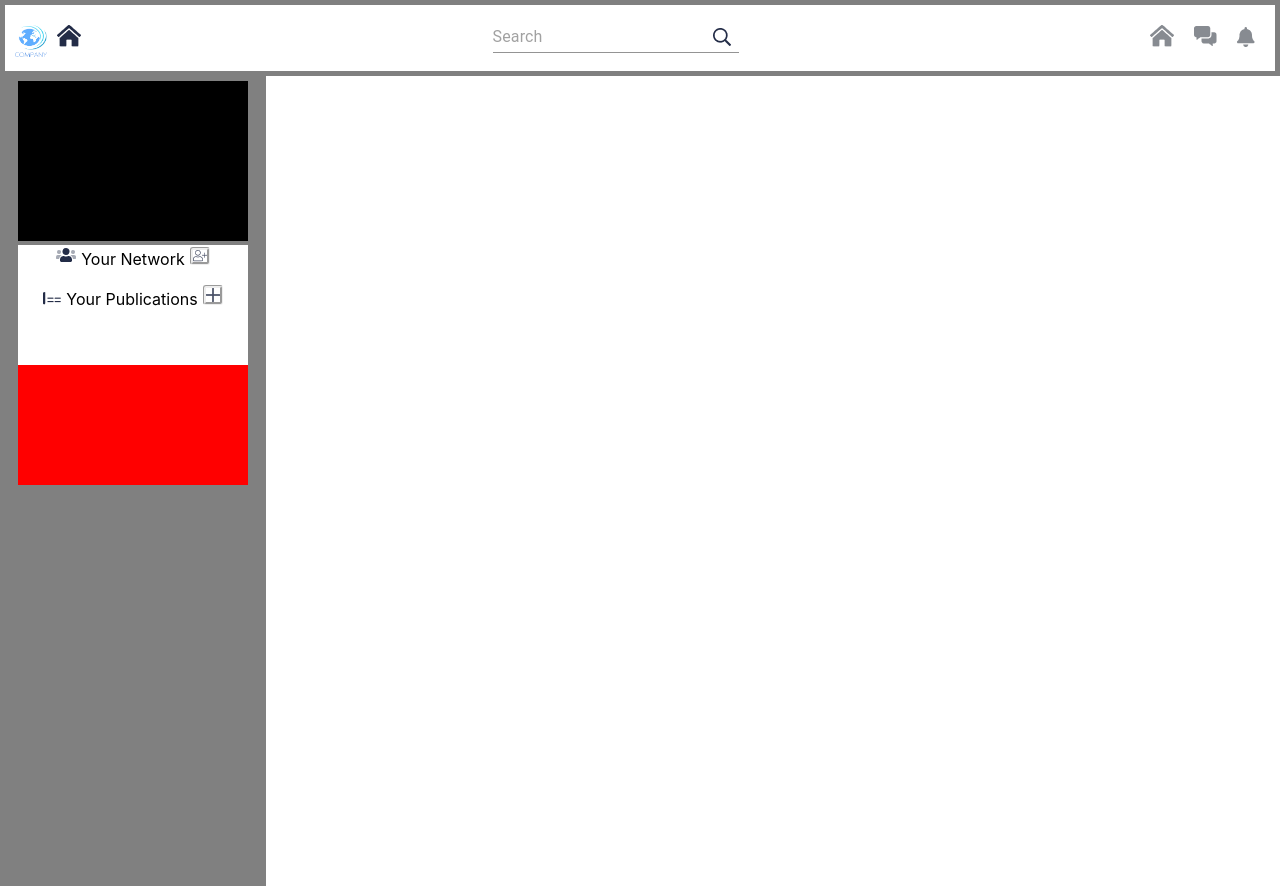
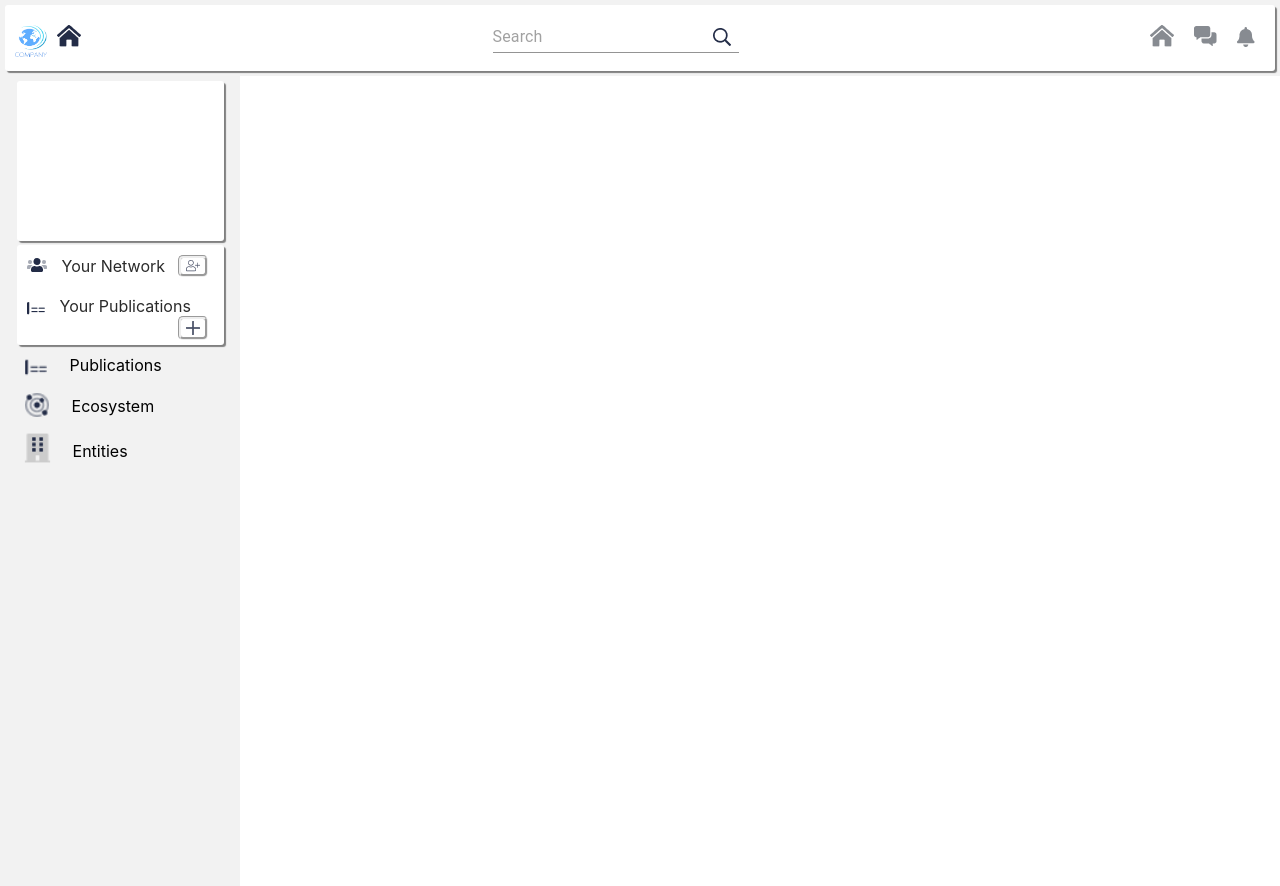
Before and after one commit to Jump3rr/React-studies, a React (Create React App) app: page / in a window 1280 px wide. Built offline with nearby package versions, Linux system fonts and the light colour scheme.

Commit message:
left bar changes

```diff
--- a/src/components/LeftMenu/LeftMenu.tsx
+++ b/src/components/LeftMenu/LeftMenu.tsx
@@ -5,48 +5,71 @@ import {Wrapper} from '../../styledHelpers/Components';
 import {Colors} from '../../styledHelpers/Colors';
 
 const Wrapper2 = styled(Wrapper)`
-    width: 20%;
+    width: 18%;
     height: 100vh;
     text-align: center;
-    float: center;
     display: inline-block;
+    background-color: #f2f2f2;
 `;
 
 const About = styled.div`
     height: 20%;
     width: 90%;
-    background: ${Colors.black};
-    display: inherit;
-    text-align: center;
-    float: center;
-`;
-
-const ProfileDesc = styled.div`
-    height: 15%;
-    width: 90%;
     background: ${Colors.white};
     display: inherit;
     text-align: center;
     float: center;
+    border-radius: 3px;
+    box-shadow: 2px 2px 1px grey;
+`;
+
+const ProfileDesc = styled.div`
+    width: 90%;
+    background: ${Colors.white};
+    display: inherit;
+    text-align: left;
+    float: center;
+    border-radius: 3px;
+    box-shadow: 2px 2px 1px grey;
+    color: #2b2b2b;
 `;
 
 const CustomImg = styled.img`
-    margin-right: 5px;
+    margin-right: 15px;
+    margin-bottom: -3px;
+`;
+const CustomImgMenu = styled.img`
+    margin-right: 25px;
+    margin-bottom: -3px;
+    transform: scale(1.2);
 `;
 
 const AddIcons = styled.img`
-    margin-left: 5px;
+    margin-right: 5px;
     border-style: groove;
-    border-radius: 3px;
+    border-radius: 5px;
+    padding-top: 2px;
+    padding-bottom: 2px;
+    padding-right: 5px;
+    padding-left: 5px;
+    margin-bottom: -5px;
+    float: right;
 `;
 const Menu = styled.div`
-    height: 15%;
     width: 90%;
-    background-color: red;
     display: inherit;
-    text-align: center;
+    text-align: left;
     float: center;
 `;
+const OneLine = styled.div`
+    width: 90%;
+    display: inline-block;
+    margin-bottom: 10px;
+    margin-top: 10px;
+    margin-left: 10px;
+`;
+
+
 
 export const LeftMenu: FC = () => {
     return (
@@ -54,18 +77,30 @@ export const LeftMenu: FC = () => {
             <About>
             </About>
             <ProfileDesc>
+                <OneLine>
                     <CustomImg src="./media/icons/network.png" />
                     Your Network
                     <AddIcons src="./media/icons/user-plus.png" />
-            <p />
+                </OneLine>
+                <OneLine>
                     <CustomImg src="./media/icons/publications.png" />
                     Your Publications
                     <AddIcons src="./media/icons/plus.png" />
-
-
+                </OneLine>
             </ProfileDesc>
             <Menu>
-
+            <OneLine>
+            <CustomImgMenu src="./media/icons/publications.png" />
+            Publications
+            </OneLine>
+            <OneLine>
+            <CustomImgMenu src="./media/icons/ecosystem.png" />
+            Ecosystem
+            </OneLine>
+            <OneLine>
+            <CustomImgMenu src="./media/icons/entities2.png" />
+            Entities
+            </OneLine>
             </Menu>
 
         </Wrapper2>
--- a/src/components/TopNav/TopBar.tsx
+++ b/src/components/TopNav/TopBar.tsx
@@ -6,12 +6,15 @@ import {Colors} from '../../styledHelpers/Colors';
 import { TextField, InputAdornment } from "@material-ui/core";
 
 const Wrapper2 = styled(Wrapper)`
+    background-color: #f2f2f2;
 `;
 
 const InnerWrapper = styled.div`
     width: 100%;
     background: ${Colors.white};
     text-align: center;
+    border-radius: 3px;
+    box-shadow: 2px 2px 1px grey;
 `;
 const LeftSide = styled.div`
     float: left;
```
Lines whose indentation alone changed are shown as unchanged.
